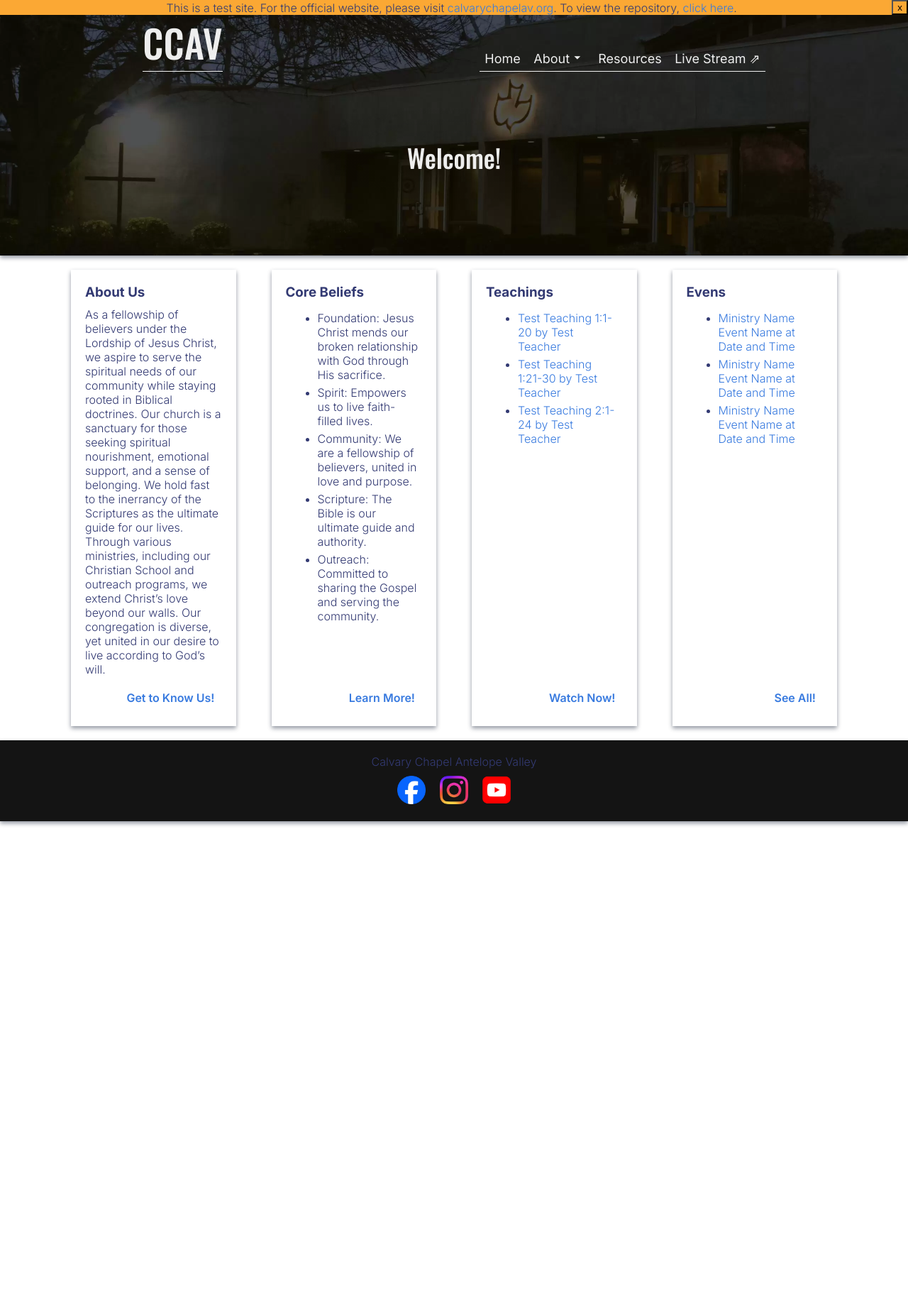
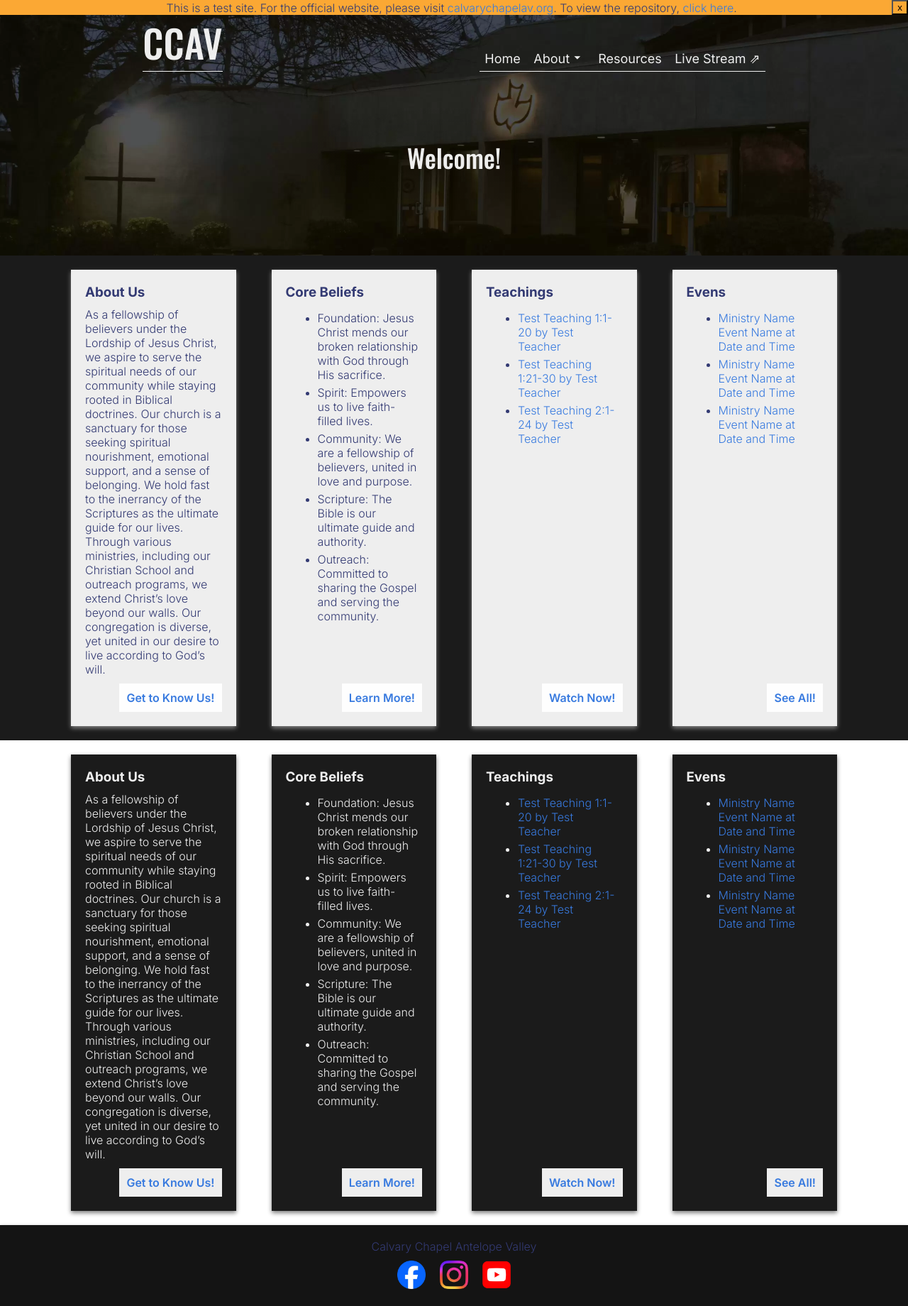
Before and after one commit to levipevans/ccav.church, a Jekyll site: the page built from index.html, in a window 1280 px wide. Shown: the whole page at 71% size. Built offline with Jekyll 4.4.1, drawn with Linux system fonts in a browser that asks for light colours.

Commit message:
✏️ (components.scss, main.scss, index.html): add light and dark container styles to improve layout and aesthetics ✨ (index.html): add new sections for dark and light containers 🔧 (main.scss): adjust box-shadow color for improved visual consistency across components

```diff
--- a/_sass/components.scss
+++ b/_sass/components.scss
@@ -42,6 +42,24 @@
     left: 50%;
     transform: translate(-50%, -50%);
     color: white;
+}
+
+.dark-container{
+    background-color: #1b1b1b;
+    min-height: 50vh;
+   }
+
+
+.light-container{
+    background-color: var(--white);
+    min-height: 50vh;
+    color: var(--white);
+   }
+
+.light-container .preview-card{
+    background-color: #1b1b1b;
+    box-shadow: 0px 3px 6px gray;
+
 }
 
 .preview-card-container {
--- a/_sass/main.scss
+++ b/_sass/main.scss
@@ -15,7 +15,7 @@
 }
 
 .drop-shadow {
-    box-shadow: 0px 3px 6px var(--beige-black);
+    box-shadow: 0px 3px 6px gray;
 }
 
 footer {
--- a/index.html
+++ b/index.html
@@ -4,7 +4,7 @@
 permalink: /
 ---
 
-<div class="preview-card-container">
+<div class="preview-card-container dark-container">
     <div class="preview-card drop-shadow">
         <div class="preview-card-content">
             <h3>About Us</h3>
@@ -52,4 +52,52 @@
         <a href="http://" class="cta-button">See All!</a>
     </div>
 </div>
+
+<div class="preview-card-container light-container">
+    <div class="preview-card drop-shadow">
+        <div class="preview-card-content">
+            <h3>About Us</h3>
+            <p>
+                As a fellowship of believers under the Lordship of Jesus Christ, we aspire to serve the spiritual needs of our community while staying rooted in Biblical doctrines. Our church is a sanctuary for those seeking spiritual nourishment, emotional support, and a sense of belonging. We hold fast to the inerrancy of the Scriptures as the ultimate guide for our lives. Through various ministries, including our Christian School and outreach programs, we extend Christ’s love beyond our walls. Our congregation is diverse, yet united in our desire to live according to God’s will.
+            </p>
+        </div>
+
+        <a href="http://" class="cta-button">Get to Know Us!</a>
+    </div>
+    <div class="preview-card drop-shadow">
+        <div class="preview-card-content">
+            <h3>Core Beliefs</h3>
+            <ul>
+                <li>Foundation: Jesus Christ mends our broken relationship with God through His sacrifice.</li>
+                <li>Spirit: Empowers us to live faith-filled lives.</li>
+                <li>Community: We are a fellowship of believers, united in love and purpose.</li>
+                <li>Scripture: The Bible is our ultimate guide and authority.</li>
+                <li>Outreach: Committed to sharing the Gospel and serving the community.</li>
+            </ul>
+        </div>
+        <a href="http://" class="cta-button">Learn More!</a>
+    </div>
+    <div class="preview-card drop-shadow">
+        <div class="preview-card-content">
+            <h3>Teachings</h3>
+            <ul>
+                <li><a href="http://" target="_blank" rel="noopener noreferrer">Test Teaching 1:1-20 by Test Teacher</a></li>
+                <li><a href="http://" target="_blank" rel="noopener noreferrer">Test Teaching 1:21-30 by Test Teacher</a></li>
+                <li><a href="http://" target="_blank" rel="noopener noreferrer">Test Teaching 2:1-24 by Test Teacher</a></li>
+            </ul>
+        </div>
+        <a href="http://" class="cta-button">Watch Now!</a>
+    </div>
+    <div class="preview-card drop-shadow">
+        <div class="preview-card-content">
+            <h3>Evens</h3>
+        <ul>
+            <li><a href="http://" target="_blank" rel="noopener noreferrer">Ministry Name Event Name at Date and Time</a></li>
+            <li><a href="http://" target="_blank" rel="noopener noreferrer">Ministry Name Event Name at Date and Time</a></li>
+            <li><a href="http://" target="_blank" rel="noopener noreferrer">Ministry Name Event Name at Date and Time</a></li>
+        </ul>
+        </div>
+
+        <a href="http://" class="cta-button">See All!</a>
+    </div>
 </div>
```
